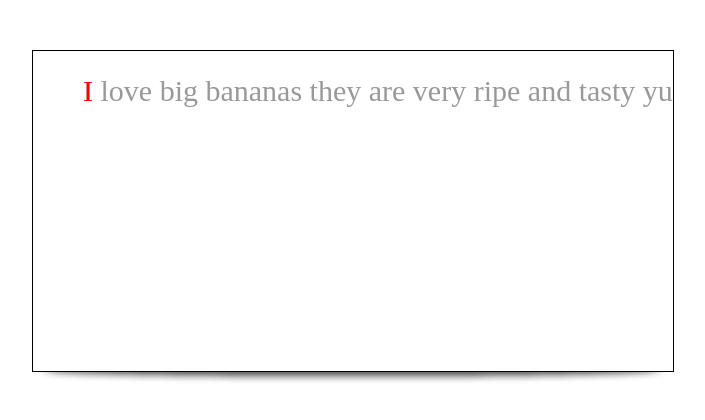
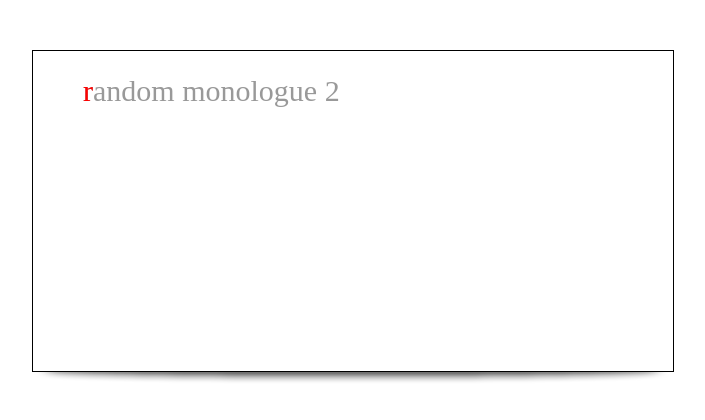
Before and after one commit to Phildo/monologue, a plain HTML site: page index.html in a window 1280 px wide. Shown: the whole page, without its empty margins (288-993 px from the left). Drawn offline with Linux system fonts and the light colour scheme.

Commit message:
placeholder textgen

```diff
--- a/index.html
+++ b/index.html
@@ -23,6 +23,7 @@
 <script type="text/javascript" src="src/scenes/loadingScene.js"></script>
 <script type="text/javascript" src="src/scenes/testScene.js"></script>
 <script type="text/javascript" src="src/scenes/gameplayScene.js"></script>
+<script type="text/javascript" src="src/scenes/textgen.js"></script>
 
 <script type="text/javascript">
 var g;
--- a/src/scenes/gameplayScene.js
+++ b/src/scenes/gameplayScene.js
@@ -7,8 +7,7 @@ var GamePlayScene = function(game, stage)
   var drawer;
   var ticker;
   var keyer;
-
-  var text = "I love big bananas they are very ripe and tasty yumm yumm.";
+  var tgen;
 
   var Monologue = function(str)
   {
@@ -56,8 +55,9 @@ var GamePlayScene = function(game, stage)
     ticker = new Ticker({});
     drawer = new Drawer({source:stage.drawCanv});
     keyer = new Keyer({source:stage.dispCanv.canvas});
+    tgen = new TextGen();
 
-    mono = new Monologue(text);
+    mono = new Monologue(tgen.getMonologue());
     mono_disp = new MonologueDisplay(mono);
 
     keyer.register(mono);
--- /dev/null
+++ b/src/scenes/textgen.js
@@ -0,0 +1,16 @@
+var TextGen = function()
+{
+  var self = this;
+
+
+  var randomshit =
+  [
+    "random monologue 1",
+    "random monologue 2"
+  ];
+  self.getMonologue = function()
+  {
+    //return "I love big bananas they are very ripe and tasty yumm yumm.";
+    return randomshit[Math.floor(Math.random()*randomshit.length)];
+  }
+}
```
